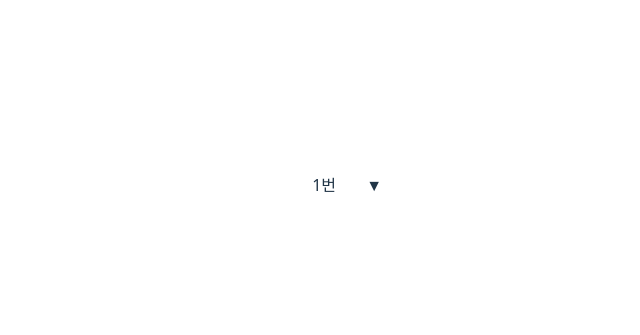
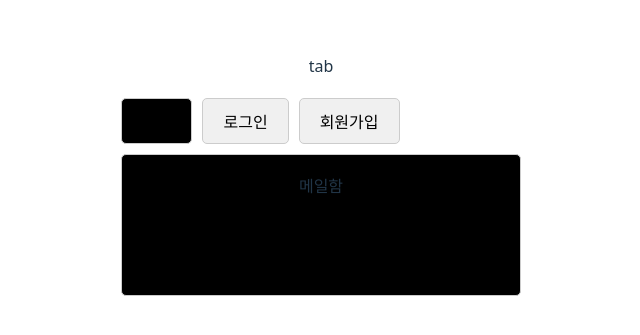
Before and after one commit to jh328/React-coding-test, a React (Vite) app: page / in a window 1280 px wide. Shown: the part 215-550 px from the top of the page, without its empty margins (319-959 px from the left). Built offline with nearby package versions, Linux system fonts and the light colour scheme.

Commit message:
tab 7번 문제

```diff
--- a/src/App.jsx
+++ b/src/App.jsx
@@ -1,13 +1,18 @@
 import './App.css'
 import {Q6_drop} from "./Questions/Q6_drop/index.jsx";
+import {Q7_tabs} from "./Questions/Q7_tabs/index.jsx";
 
 function App() {
-    const data = ['1번', '2번', '3번', '4번', '5번'];
-
+    const tabData = [
+        {name: '메일', content: <div>메일함</div>},
+        {name: '로그인', content: <div>로그인</div>},
+        {name: '회원가입', content: <div>회원가입</div>}
+    ]
 
     return (
         <>
-            <Q6_drop list={data}/>
+            <div>tab</div>
+            <Q7_tabs items={tabData}/>
         </>
     );
 }
--- /dev/null
+++ b/src/Questions/Q7_tabs/index.jsx
@@ -0,0 +1,61 @@
+import {useState} from "react";
+
+export const Q7_tabs = ({items}) => {
+
+    const [currentTab, setCurrentTab] = useState(0);
+
+    return (
+        <div>
+            <div style={styles.container}>
+                <div style={styles.tabHeader}>
+                    {items.map((item, index) => {
+                        const isActive = index === currentTab;
+
+                        return (
+                            <button
+                                key={index}
+                                onClick={() => setCurrentTab(index)}
+                                style={{
+                                    ...styles.tabButton,
+                                    backgroundColor: isActive ? 'black' : '#f0f0f0',
+                                    fontWeight: isActive ? 'bold' : 'normal',
+                                }}
+                            >{item.name}</button>
+                        )
+                    })}
+                </div>
+                <div style={styles.tabContent}>
+                    {items[currentTab].content}
+                </div>
+            </div>
+        </div>
+    )
+};
+
+const styles = {
+    container: {
+        width: '400px',
+        margin: '20px auto',
+        fontFamily: 'sans-serif',
+    },
+    tabHeader: {
+        display: 'flex',
+        gap: '10px',
+        marginBottom: '10px',
+    },
+    tabButton: {
+        padding: '10px 20px',
+        cursor: 'pointer',
+        border: '1px solid #ccc',
+        borderRadius: '5px',
+        backgroundColor: '#f0f0f0',
+        transition: '0.3s',
+    },
+    tabContent: {
+        padding: '20px',
+        border: '1px solid #ccc',
+        borderRadius: '5px',
+        minHeight: '100px',
+        backgroundColor: 'black ',
+    }
+};
```
